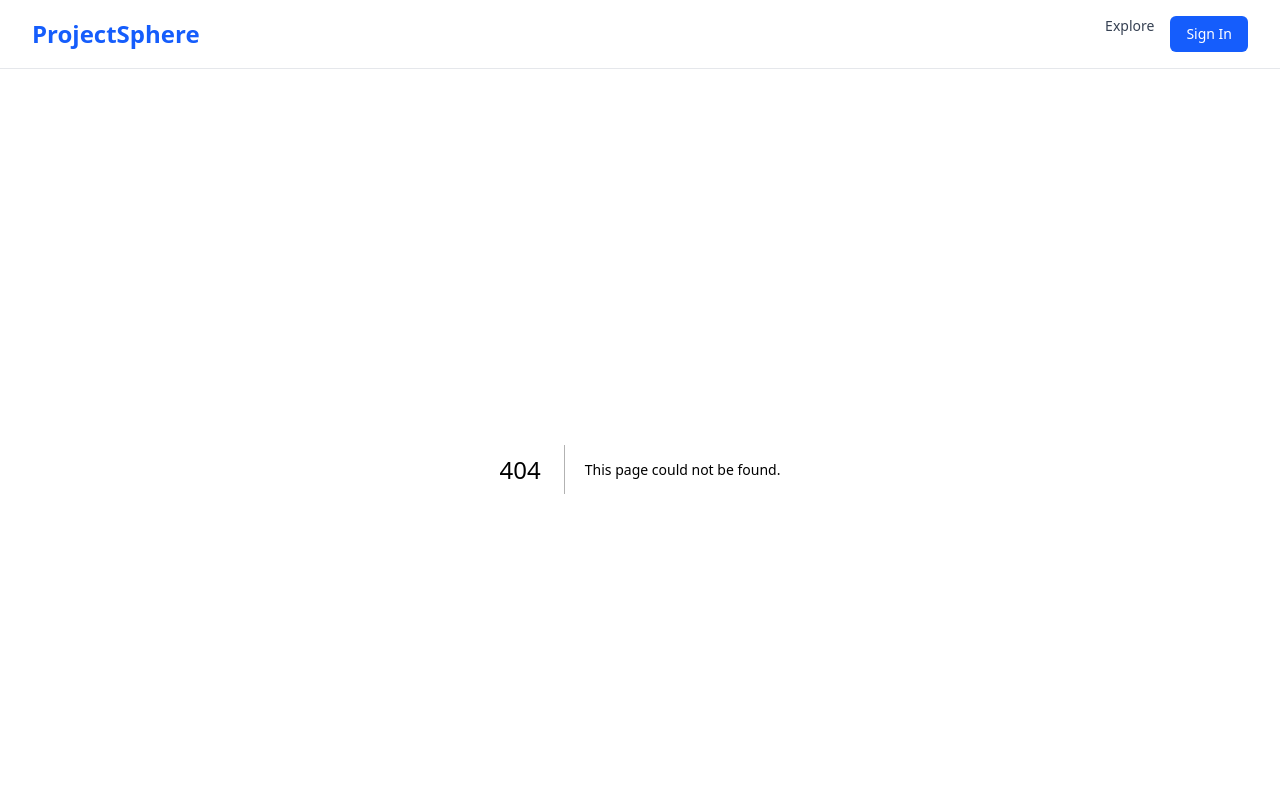
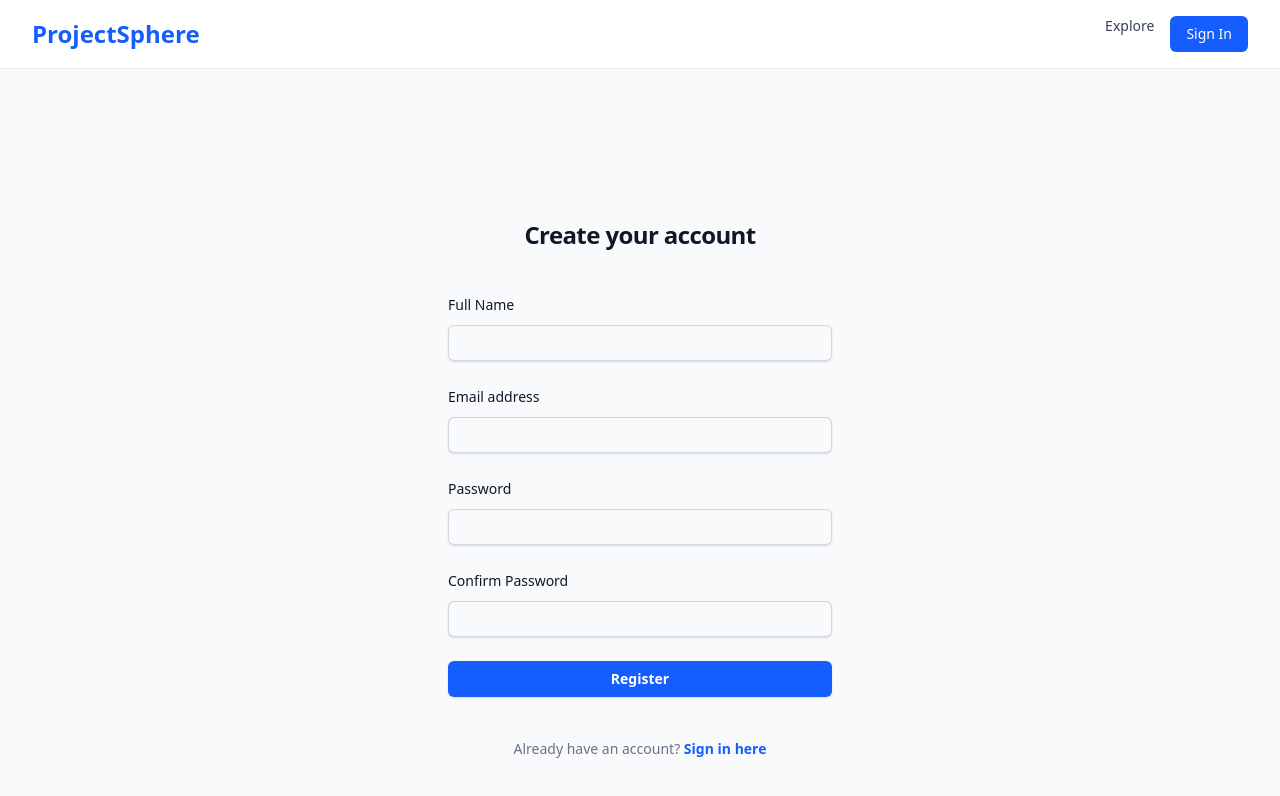
Before and after one commit to vineet-40/ProjectSphere, a Next.js app in the folder frontend/: page /register in a window 1280 px wide. Before the commit this address had no page. Shown: the top 796 px of the page. Built offline with nearby package versions, Linux system fonts and the light colour scheme.

Commit message:
Register & Login Page

```diff
--- /dev/null
+++ b/frontend/src/app/login/page.tsx
@@ -0,0 +1,101 @@
+"use client";
+
+import Link from "next/link";
+import { useState } from "react";
+
+export default function LoginPage() {
+  const [email, setEmail] = useState("");
+  const [password, setPassword] = useState("");
+  const [error, setError] = useState("");
+
+  const handleSubmit = (e: React.FormEvent) => {
+    e.preventDefault();
+    setError("");
+
+    if (!email || !password) {
+      setError("Both fields are required.");
+      return;
+    }
+
+    if (!email.includes("@")) {
+      setError("Please enter a valid email address.");
+      return;
+    }
+
+    console.log("Ready to send to FastAPI:", { email, password });
+    alert("Validation passed! Ready to connect to backend.");
+  };
+
+  return (
+    <main className="flex min-h-screen flex-col justify-center px-6 py-12 lg:px-8 bg-gray-50">
+      <div className="sm:mx-auto sm:w-full sm:max-w-sm">
+        <h2 className="mt-10 text-center text-2xl font-bold leading-9 tracking-tight text-gray-900">
+          Sign in to your account
+        </h2>
+      </div>
+
+      <div className="mt-10 sm:mx-auto sm:w-full sm:max-w-sm">
+        <form className="space-y-6" onSubmit={handleSubmit}>
+
+          <div>
+            <label htmlFor="email" className="block text-sm font-medium leading-6 text-gray-900">
+              Email address
+            </label>
+            <div className="mt-2">
+              <input
+                id="email"
+                name="email"
+                type="email"
+                autoComplete="email"
+                value={email}
+                onChange={(e) => setEmail(e.target.value)}
+                className="block w-full rounded-md border-0 py-1.5 text-gray-900 shadow-sm ring-1 ring-inset ring-gray-300 placeholder:text-gray-400 focus:ring-2 focus:ring-inset focus:ring-blue-600 sm:text-sm sm:leading-6 px-3"
+              />
+            </div>
+          </div>
+
+          <div>
+            <div className="flex items-center justify-between">
+              <label htmlFor="password" className="block text-sm font-medium leading-6 text-gray-900">
+                Password
+              </label>
+            </div>
+            <div className="mt-2">
+              <input
+                id="password"
+                name="password"
+                type="password"
+                autoComplete="current-password"
+                value={password}
+                onChange={(e) => setPassword(e.target.value)}
+                className="block w-full rounded-md border-0 py-1.5 text-gray-900 shadow-sm ring-1 ring-inset ring-gray-300 placeholder:text-gray-400 focus:ring-2 focus:ring-inset focus:ring-blue-600 sm:text-sm sm:leading-6 px-3"
+              />
+            </div>
+          </div>
+
+          {error && (
+            <div className="text-sm text-red-600 bg-red-50 p-3 rounded-md border border-red-200">
+              {error}
+            </div>
+          )}
+
+          <div>
+            <button
+              type="submit"
+              className="flex w-full justify-center rounded-md bg-blue-600 px-3 py-1.5 text-sm font-semibold leading-6 text-white shadow-sm hover:bg-blue-500 focus-visible:outline focus-visible:outline-2 focus-visible:outline-offset-2 focus-visible:outline-blue-600"
+            >
+              Sign in
+            </button>
+          </div>
+        </form>
+
+        <p className="mt-10 text-center text-sm text-gray-500">
+          Not a member?{" "}
+          <Link href="/register" className="font-semibold leading-6 text-blue-600 hover:text-blue-500">
+            Create an account
+          </Link>
+        </p>
+      </div>
+    </main>
+  );
+}
--- /dev/null
+++ b/frontend/src/app/register/page.tsx
@@ -0,0 +1,149 @@
+"use client";
+
+import Link from "next/link";
+import { useState } from "react";
+
+export default function RegisterPage() {
+  const [name, setName] = useState("");
+  const [email, setEmail] = useState("");
+  const [password, setPassword] = useState("");
+  const [confirmPassword, setConfirmPassword] = useState("");
+  const [error, setError] = useState("");
+
+  const handleSubmit = (e: React.FormEvent) => {
+    e.preventDefault();
+    setError("");
+
+    if (!name || !email || !password || !confirmPassword) {
+      setError("All fields are required.");
+      return;
+    }
+
+    if (!email.includes("@")) {
+      setError("Please enter a valid email address.");
+      return;
+    }
+
+    if (password.length < 8) {
+      setError("Password must be at least 8 characters long.");
+      return;
+    }
+
+    if (password !== confirmPassword) {
+      setError("Passwords do not match.");
+      return;
+    }
+
+    console.log("Ready to send to FastAPI:", { name, email, password });
+    alert("Registration valid! Ready to create user.");
+  };
+
+  return (
+    <main className="flex min-h-screen flex-col justify-center px-6 py-12 lg:px-8 bg-gray-50">
+      <div className="sm:mx-auto sm:w-full sm:max-w-sm">
+        <h2 className="mt-10 text-center text-2xl font-bold leading-9 tracking-tight text-gray-900">
+          Create your account
+        </h2>
+      </div>
+
+      <div className="mt-10 sm:mx-auto sm:w-full sm:max-w-sm">
+        <form className="space-y-6" onSubmit={handleSubmit}>
+
+          <div>
+            <label htmlFor="name" className="block text-sm font-medium leading-6 text-gray-900">
+              Full Name
+            </label>
+            <div className="mt-2">
+              <input
+                id="name"
+                name="name"
+                type="text"
+                autoComplete="name"
+                value={name}
+                onChange={(e) => setName(e.target.value)}
+                className="block w-full rounded-md border-0 py-1.5 text-gray-900 shadow-sm ring-1 ring-inset ring-gray-300 placeholder:text-gray-400 focus:ring-2 focus:ring-inset focus:ring-blue-600 sm:text-sm sm:leading-6 px-3"
+              />
+            </div>
+          </div>
+
+
+          <div>
+            <label htmlFor="email" className="block text-sm font-medium leading-6 text-gray-900">
+              Email address
+            </label>
+            <div className="mt-2">
+              <input
+                id="email"
+                name="email"
+                type="email"
+                autoComplete="email"
+                value={email}
+                onChange={(e) => setEmail(e.target.value)}
+                className="block w-full rounded-md border-0 py-1.5 text-gray-900 shadow-sm ring-1 ring-inset ring-gray-300 placeholder:text-gray-400 focus:ring-2 focus:ring-inset focus:ring-blue-600 sm:text-sm sm:leading-6 px-3"
+              />
+            </div>
+          </div>
+
+
+          <div>
+            <label htmlFor="password" className="block text-sm font-medium leading-6 text-gray-900">
+              Password
+            </label>
+            <div className="mt-2">
+              <input
+                id="password"
+                name="password"
+                type="password"
+                autoComplete="new-password"
+                value={password}
+                onChange={(e) => setPassword(e.target.value)}
+                className="block w-full rounded-md border-0 py-1.5 text-gray-900 shadow-sm ring-1 ring-inset ring-gray-300 placeholder:text-gray-400 focus:ring-2 focus:ring-inset focus:ring-blue-600 sm:text-sm sm:leading-6 px-3"
+              />
+            </div>
+          </div>
+
+
+          <div>
+            <label htmlFor="confirmPassword" className="block text-sm font-medium leading-6 text-gray-900">
+              Confirm Password
+            </label>
+            <div className="mt-2">
+              <input
+                id="confirmPassword"
+                name="confirmPassword"
+                type="password"
+                autoComplete="new-password"
+                value={confirmPassword}
+                onChange={(e) => setConfirmPassword(e.target.value)}
+                className="block w-full rounded-md border-0 py-1.5 text-gray-900 shadow-sm ring-1 ring-inset ring-gray-300 placeholder:text-gray-400 focus:ring-2 focus:ring-inset focus:ring-blue-600 sm:text-sm sm:leading-6 px-3"
+              />
+            </div>
+          </div>
+
+
+          {error && (
+            <div className="text-sm text-red-600 bg-red-50 p-3 rounded-md border border-red-200">
+              {error}
+            </div>
+          )}
+
+          <div>
+            <button
+              type="submit"
+              className="flex w-full justify-center rounded-md bg-blue-600 px-3 py-1.5 text-sm font-semibold leading-6 text-white shadow-sm hover:bg-blue-500 focus-visible:outline focus-visible:outline-2 focus-visible:outline-offset-2 focus-visible:outline-blue-600"
+            >
+              Register
+            </button>
+          </div>
+        </form>
+
+        <p className="mt-10 text-center text-sm text-gray-500">
+          Already have an account?{" "}
+          <Link href="/login" className="font-semibold leading-6 text-blue-600 hover:text-blue-500">
+            Sign in here
+          </Link>
+        </p>
+      </div>
+    </main>
+  );
+}
```
